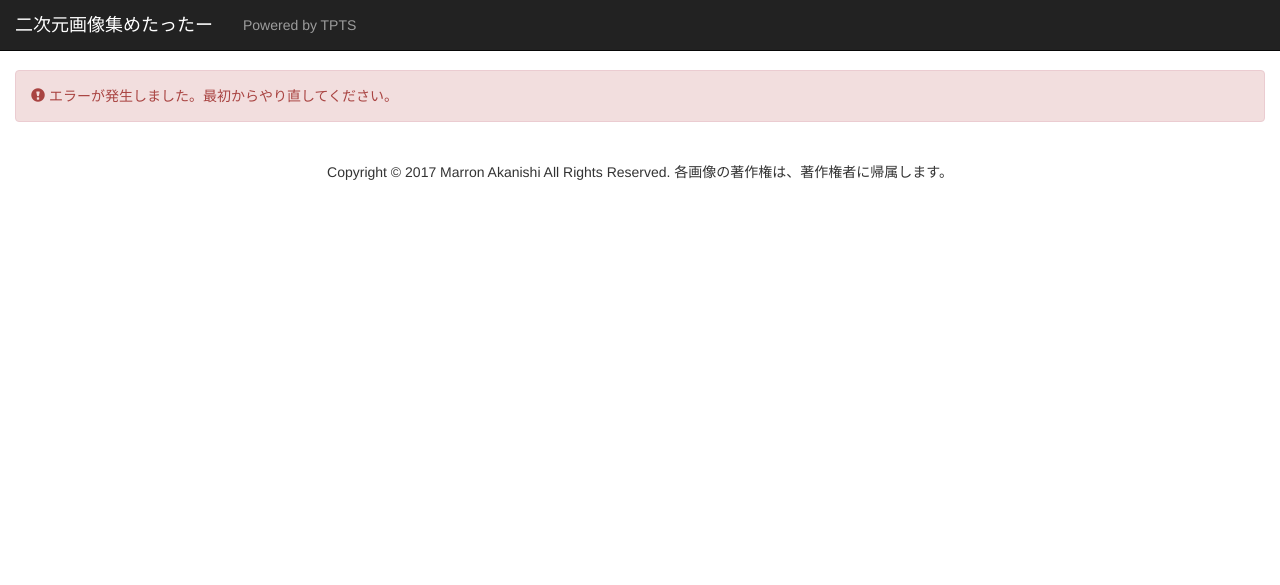
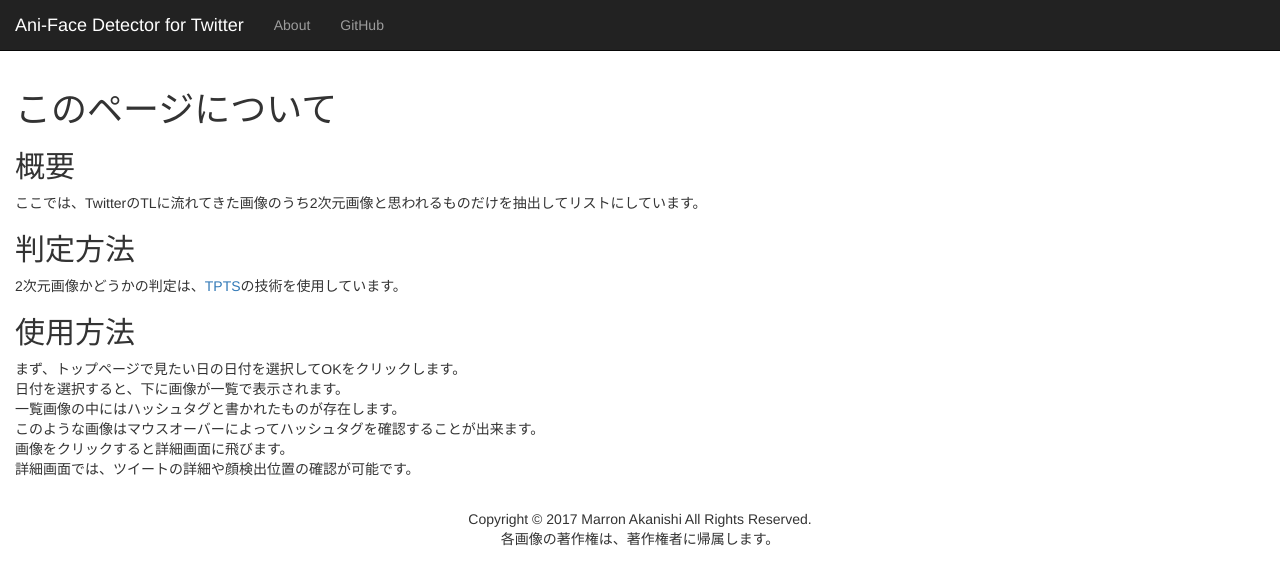
Before and after one commit to marron-akanishi/TPTS_web, a Flask app: page /about in a window 1280 px wide. Shown: the top 585 px of the page. Run offline with Flask 2, Linux system fonts and the light colour scheme; some libraries are stand-ins or nearby versions.

Commit message:
a few changes

```diff
--- a/main.py
+++ b/main.py
@@ -88,6 +88,10 @@
     filelist = sorted([path.split(os.sep)[1].split('.')[0] for path in glob.glob("collect/*.db")])
     return flask.render_template('index.html', dblist=filelist, select=filelist[-1])
 
+@app.route('/about')
+def about():
+    return flask.render_template('about.html')
+
 # /list にアクセスしたときの処理
 @app.route('/list', methods=['GET'])
 def image_list():
--- /dev/null
+++ b/templates/about.html
@@ -0,0 +1,19 @@
+{% extends "layout.html" %}
+{% block control %}
+<div class="container-fluid">
+    <h1 id="-">このページについて</h1>
+    <h2 id="-">概要</h2>
+    <p>ここでは、TwitterのTLに流れてきた画像のうち2次元画像と思われるものだけを抽出してリストにしています。</p>
+    <h2 id="-">判定方法</h2>
+    <p>2次元画像かどうかの判定は、<a href="https://github.com/marron-akanishi/TPTS">TPTS</a>の技術を使用しています。</p>
+    <h2 id="-">使用方法</h2>
+    <p>
+        まず、トップページで見たい日の日付を選択してOKをクリックします。<br>
+        日付を選択すると、下に画像が一覧で表示されます。<br>
+        一覧画像の中にはハッシュタグと書かれたものが存在します。<br>
+        このような画像はマウスオーバーによってハッシュタグを確認することが出来ます。<br>
+        画像をクリックすると詳細画面に飛びます。<br>
+        詳細画面では、ツイートの詳細や顔検出位置の確認が可能です。
+    </p>
+    </div>
+{% endblock control %}
--- a/templates/detail.html
+++ b/templates/detail.html
@@ -2,7 +2,7 @@
 {% block control %}
 <script src="/static/js/form.js"></script>
 <div class="container">
-  <input type="button" class="btn btn-primary" onclick="location.href='/list?date={{date}}#{{data.id}}'" value="リストに戻る">
+  <input type="button" class="btn btn-primary" onclick="location.href='/list?date={{date}}#{{data.id}}'" value="画像一覧に戻る">
   {% if data.id-1 >= 0 %}
     <button id="prev" class="btn btn-default" onclick="location.href='/list/detail?date={{date}}&id={{data.id-1}}'">＜</button>
   {% else %}
--- a/templates/layout.html
+++ b/templates/layout.html
@@ -4,7 +4,7 @@
     <meta charset="utf-8">
     <meta http-equiv="X-UA-Compatible" content="IE=edge">
     <meta name="viewport" content="width=device-width, initial-scale=1">
-    <title>TPTS Viewer</title>
+    <title>TPTS_web</title>
     <!-- Bootstrap -->
     <link href="/static/css/bootstrap.min.css" rel="stylesheet" type="text/css" />
     <!-- HTML5 shim and Respond.js for IE8 support of HTML5 elements and media queries -->
@@ -22,11 +22,16 @@
     {%- block navbar -%}
     <nav class="navbar navbar-inverse navbar-fixed-top">
       <div class="navbar-header">
-        <a class="navbar-brand" href="/">二次元画像集めたったー</a>
+        <a class="navbar-brand" href="/">Ani-Face Detector for Twitter</a>
       </div>
-      <span class="navbar-text">
-        Powered by TPTS
-      </span>
+      <ul class="nav navbar-nav">
+        <li>
+          <a class="nav-link" href="/about">About</a>
+        </li>
+        <li>
+          <a class="nav-link" href="https://github.com/marron-akanishi/TPTS_web" target="_blank">GitHub</a>
+        </li>
+      </ul>
     </nav>
     {%- endblock -%}
     {% block control %}{% endblock %}
@@ -35,7 +40,7 @@
     {% block detail %}{% endblock %}
     {%- block footer -%}
     <div class="fixed-bottom text-center">
-      Copyright © 2017 Marron Akanishi All Rights Reserved. 各画像の著作権は、著作権者に帰属します。
+      Copyright © 2017 Marron Akanishi All Rights Reserved.<br> 各画像の著作権は、著作権者に帰属します。
     </div>
     {%- endblock -%}
   </body>
--- a/templates/list.html
+++ b/templates/list.html
@@ -6,6 +6,7 @@
 <div class="container-fluid">
   <p>件数 : {{count}}</p>
   {% for detail in filelist %}
+  <div style="display:inline;">
     <button onclick="location.href='/list/detail?date={{select}}&id={{detail.id}}'" class="btn btn-link thum" data-toggle="tooltip" data-placement="top" title="{{detail.tags}}">
       <div class="trim" id="{{detail.id}}">
         <img data-original="{{detail.image}}" width="200" height="200" />
@@ -14,6 +15,7 @@
         {% endif %}
       </div>
     </button>
+  </div>
   {% endfor %}
 </div>
 <script>
```
Also changed, not shown: static/css/list.css (+4 -4 lines).
